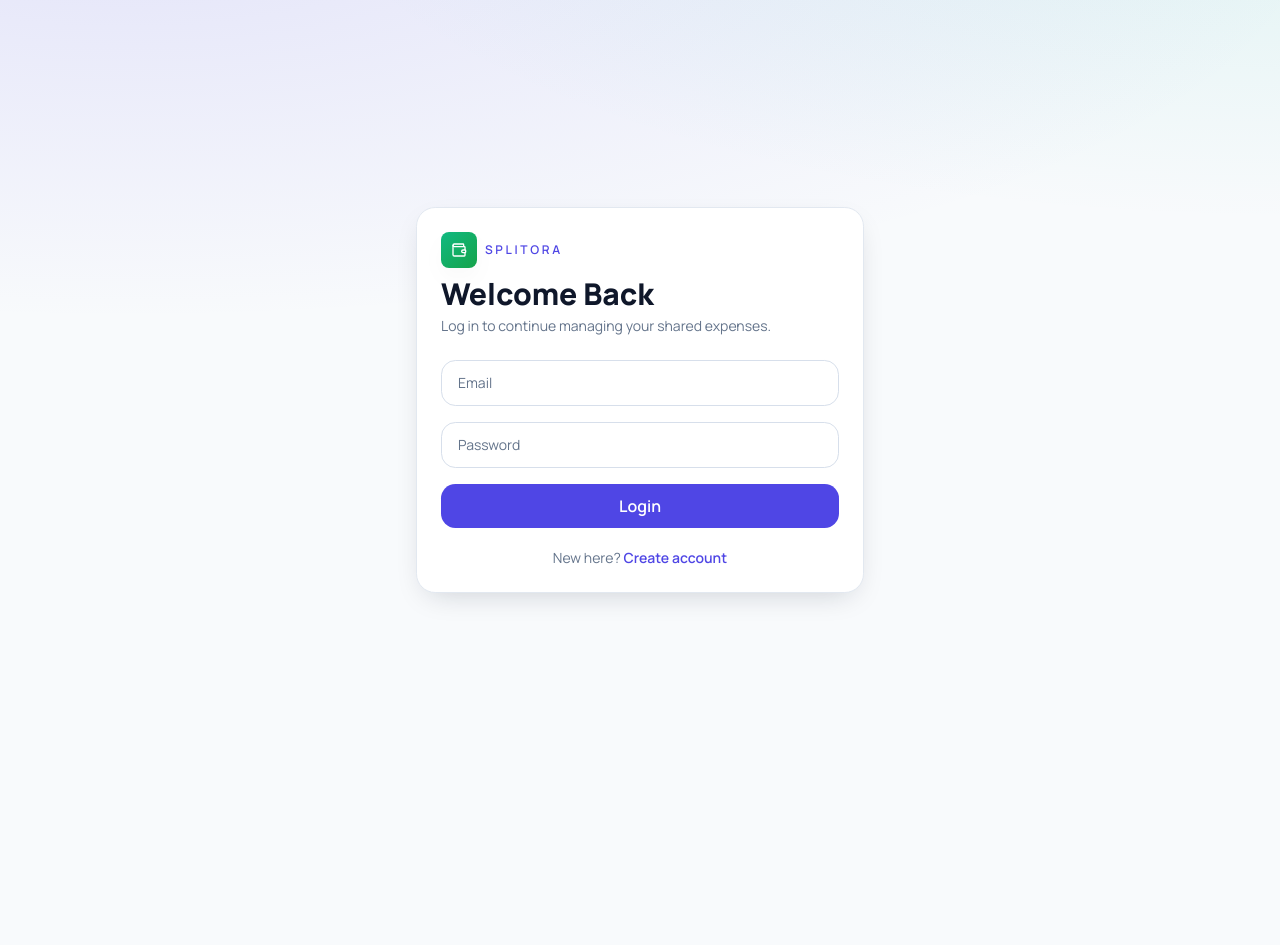
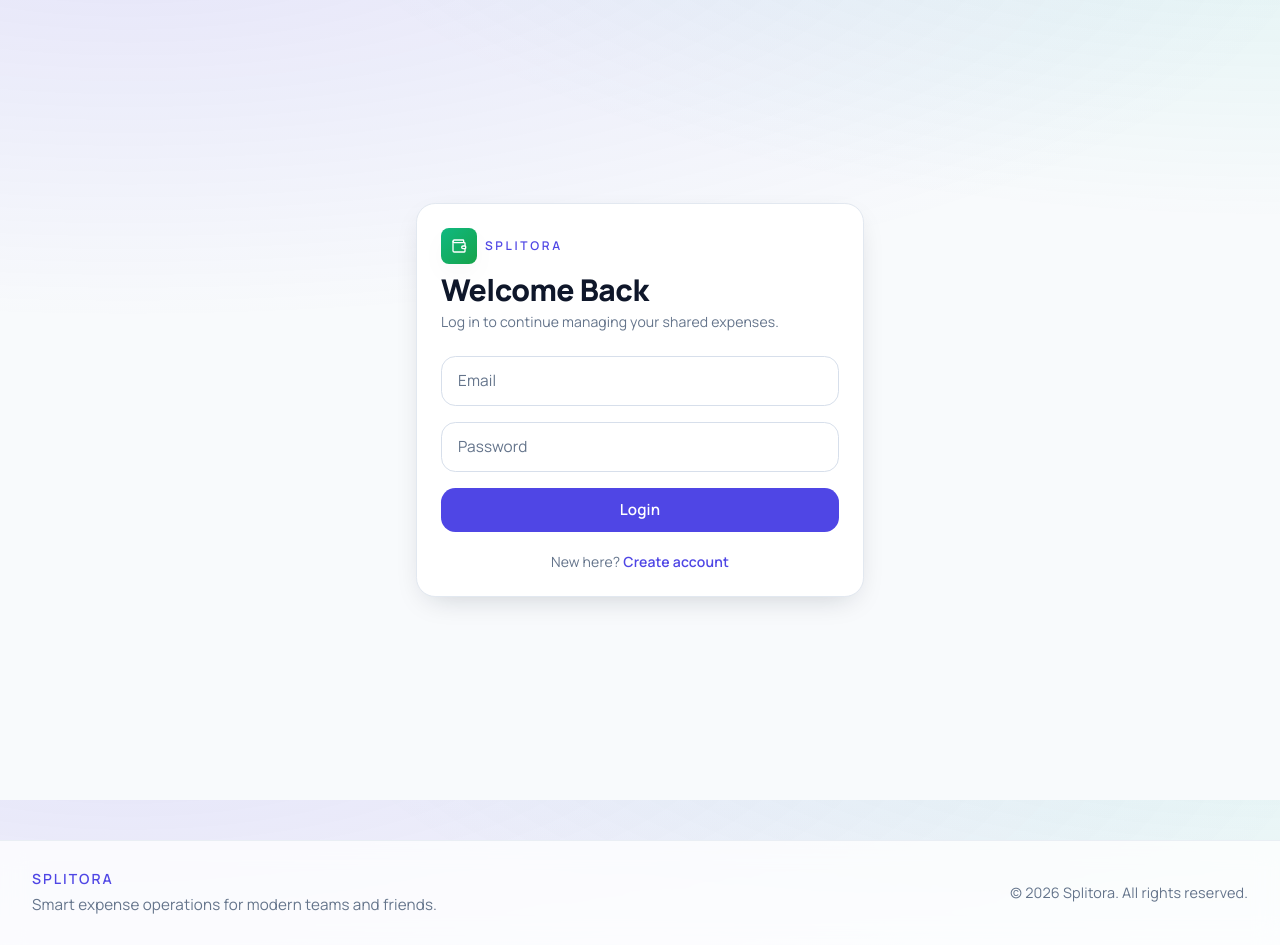
Before and after one commit to niteshkumar8848/splitora-deploy, a React (Vite) app in the folder frontend/: page /login in a window 1280 px wide. Before the commit the page ends 800 px from the top, so only its background shows below. Built offline with nearby package versions, Linux system fonts and the light colour scheme; no server answers.

Commit message:
ui enhanced

```diff
--- a/frontend/src/App.jsx
+++ b/frontend/src/App.jsx
@@ -1,5 +1,6 @@
 import { Suspense, lazy } from 'react';
 import { Navigate, Route, Routes } from 'react-router-dom';
+import Footer from './components/Footer';
 import PrivateRoute from './components/PrivateRoute';
 
 const Analytics = lazy(() => import('./pages/Analytics'));
@@ -16,6 +17,8 @@ const Profile = lazy(() => import('./pages/Profile'));
 function App() {
   return (
     <Suspense fallback={<div className="page-shell flex items-center justify-center text-sm text-muted-foreground">Loading...</div>}>
+      <div className="min-h-screen flex flex-col">
+        <div className="flex-1">
           <Routes>
             <Route path="/" element={<Navigate to="/dashboard" replace />} />
             <Route path="/login" element={<Login />} />
@@ -78,6 +81,9 @@ function App() {
               }
             />
           </Routes>
+        </div>
+        <Footer />
+      </div>
     </Suspense>
   );
 }
--- a/frontend/src/components/Footer.jsx
+++ b/frontend/src/components/Footer.jsx
@@ -1,20 +1,15 @@
-import { Link } from 'react-router-dom';
+function Footer() {
+  const year = new Date().getFullYear();
 
-function Footer() {
   return (
-    <footer className="mt-12 border-t border-border/70 bg-white/70 backdrop-blur-md">
-      <div className="max-w-7xl mx-auto px-4 sm:px-6 lg:px-8 py-8 flex flex-col md:flex-row gap-6 md:items-center md:justify-between">
+    <footer className="border-t border-border/70 bg-white/75 backdrop-blur-md mt-10">
+      <div className="max-w-7xl mx-auto px-4 sm:px-6 lg:px-8 py-7 flex flex-col md:flex-row gap-3 md:items-center md:justify-between">
         <div>
-          <p className="text-sm font-semibold tracking-[0.16em] uppercase text-primary">Splitora</p>
-          <p className="text-sm text-muted-foreground mt-1">Smart expense operations for modern teams and friends.</p>
+          <p className="text-sm font-semibold tracking-[0.14em] uppercase text-primary">Splitora</p>
+          <p className="text-[0.95rem] text-muted-foreground mt-1">Smart expense operations for modern teams and friends.</p>
         </div>
-        <div className="flex items-center gap-4 text-sm">
-          <Link className="text-muted-foreground hover:text-foreground transition-colors" to="/dashboard">
-            Dashboard
-          </Link>
-          <Link className="text-muted-foreground hover:text-foreground transition-colors" to="/profile">
-            Profile
-          </Link>
+        <div className="text-[0.9rem] text-muted-foreground">
+          © {year} Splitora. All rights reserved.
         </div>
       </div>
     </footer>
--- a/frontend/src/index.css
+++ b/frontend/src/index.css
@@ -19,10 +19,30 @@
     @apply bg-background text-foreground antialiased;
     margin: 0;
     font-family: 'Manrope', ui-sans-serif, system-ui, sans-serif;
+    font-size: 16px;
+    line-height: 1.55;
+    letter-spacing: 0.01em;
     background-image:
       radial-gradient(1200px 400px at 10% -10%, rgba(79, 70, 229, 0.12), transparent),
       radial-gradient(1000px 380px at 100% -20%, rgba(20, 184, 166, 0.12), transparent);
     background-attachment: fixed;
+  }
+
+  h1 {
+    font-size: clamp(1.8rem, 2.4vw, 2.4rem);
+    line-height: 1.2;
+    letter-spacing: -0.015em;
+  }
+
+  h2 {
+    font-size: clamp(1.35rem, 1.9vw, 1.75rem);
+    line-height: 1.28;
+    letter-spacing: -0.01em;
+  }
+
+  h3 {
+    font-size: clamp(1.1rem, 1.4vw, 1.35rem);
+    line-height: 1.35;
   }
 
   ::selection {
@@ -44,11 +64,11 @@
   }
 
   .btn-primary {
-    @apply inline-flex items-center justify-center rounded-xl px-4 py-2.5 font-semibold text-primary-foreground bg-primary hover:bg-primary-600 transition-colors disabled:opacity-60 disabled:cursor-not-allowed;
+    @apply inline-flex items-center justify-center rounded-xl px-4 py-2.5 text-[0.95rem] font-semibold text-primary-foreground bg-primary hover:bg-primary-600 transition-colors disabled:opacity-60 disabled:cursor-not-allowed;
   }
 
   .btn-secondary {
-    @apply inline-flex items-center justify-center rounded-xl px-4 py-2.5 font-semibold border border-input text-foreground hover:bg-muted transition-colors;
+    @apply inline-flex items-center justify-center rounded-xl px-4 py-2.5 text-[0.95rem] font-semibold border border-input text-foreground hover:bg-muted transition-colors;
   }
 
   .btn-ghost {
@@ -64,6 +84,6 @@
   }
 
   .input-field {
-    @apply w-full rounded-xl border border-input bg-white px-4 py-3 text-sm text-foreground placeholder:text-muted-foreground focus:outline-none focus:ring-2 focus:ring-ring/30;
+    @apply w-full rounded-xl border border-input bg-white px-4 py-3 text-[0.96rem] text-foreground placeholder:text-muted-foreground focus:outline-none focus:ring-2 focus:ring-ring/30;
   }
 }
--- a/frontend/src/pages/Profile.jsx
+++ b/frontend/src/pages/Profile.jsx
@@ -1,7 +1,6 @@
 import { useEffect, useState } from 'react';
 import toast from 'react-hot-toast';
 import { changePassword, updateMe } from '../api';
-import Footer from '../components/Footer';
 import Navbar from '../components/Navbar';
 import { Button } from '../components/ui/Button';
 import { useAuth } from '../context/AuthContext';
@@ -138,7 +137,6 @@ function Profile() {
           </form>
         </section>
       </main>
-      <Footer />
     </div>
   );
 }
```
Lines whose indentation alone changed are shown as unchanged.
